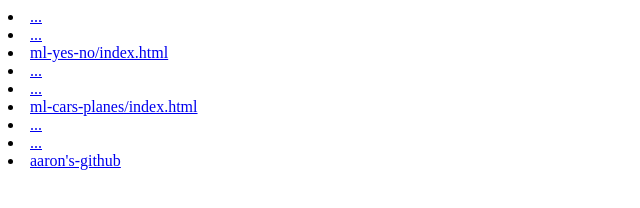
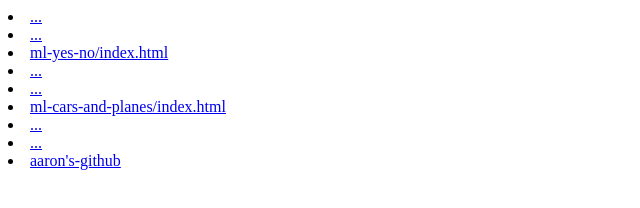
Before and after one commit to DiamondAaronXG/summer-2021-ml-gearbots-aaron, a plain HTML site: page public/index.html in a window 1280 px wide. Shown: the full height of the page, 0-640 px from the left. Drawn offline with Linux system fonts and the light colour scheme.

Commit message:
Update index.html

```diff
--- a/public/index.html
+++ b/public/index.html
@@ -3,7 +3,7 @@
 <li><a href="ml-yes-no/index.html">ml-yes-no/index.html</a>
 <li><a href="..">...</a>
 <li><a href="..">...</a>
-<li><a href="ml-cars-and-planes/index.html">ml-cars-planes/index.html</a>
+<li><a href="ml-cars-and-planes/index.html">ml-cars-and-planes/index.html</a>
 <li><a href="..">...</a>
 <li><a href="..">...</a>
 <li><a href="https://github.com/DiamondAaronXG?tab=repositories">aaron's-github</a>
```
